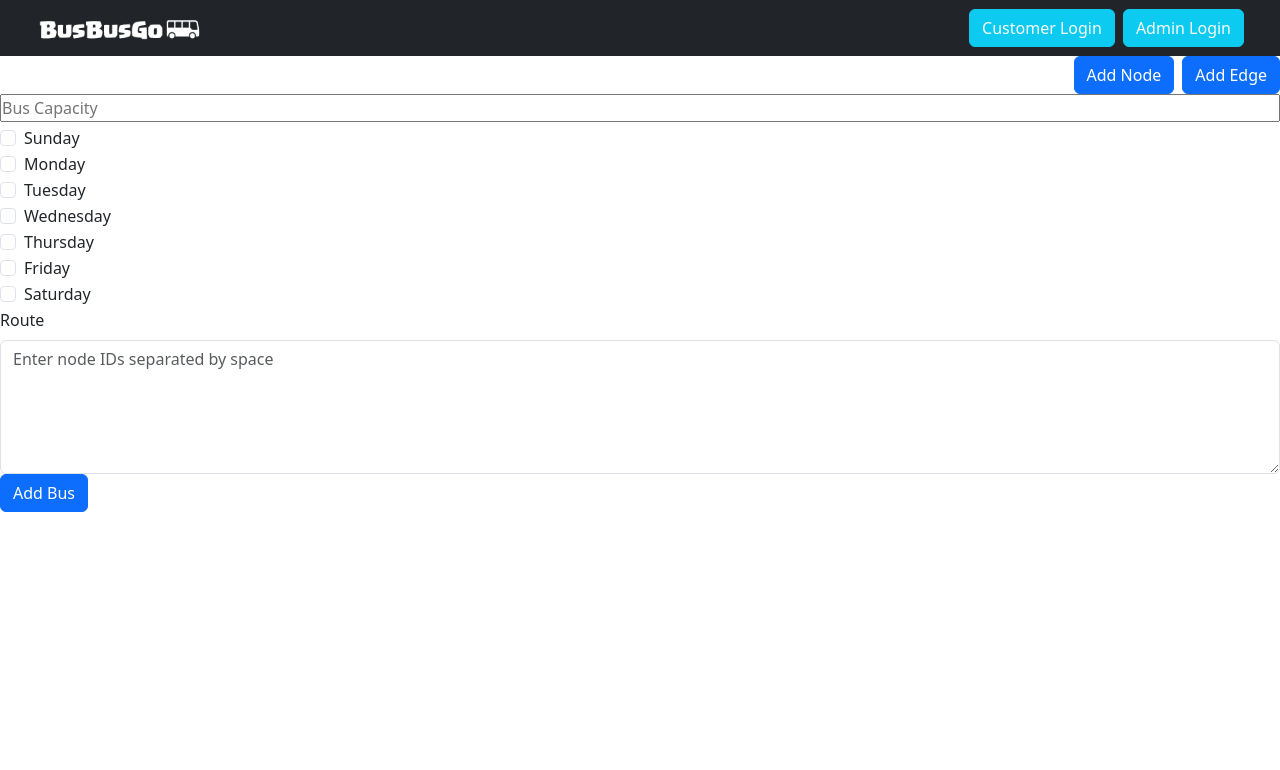
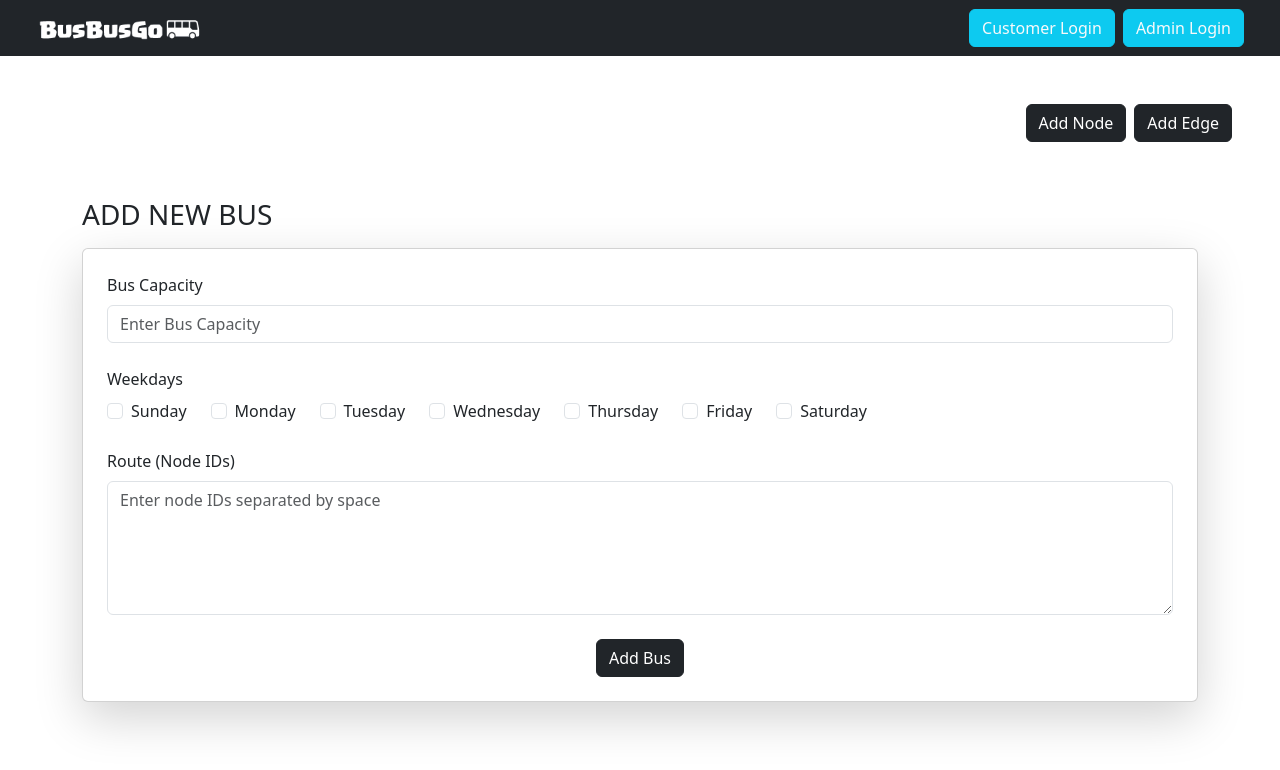
Before and after one commit to hasnain-cyber/busbusgo_frontend, a React (Create React App) app: page /adminDashboard in a window 1280 px wide. Shown: the top 770 px of the page. Built offline with nearby package versions, Linux system fonts and the light colour scheme.

Commit message:
improve ui

```diff
--- a/src/public/pages/AdminDashboard/AdminDashboard.js
+++ b/src/public/pages/AdminDashboard/AdminDashboard.js
@@ -1,6 +1,6 @@
 import React from 'react'
 import NavbarComponent from '../../../components/NavbarComponent/NavbarComponent'
-import { Button, Form } from 'react-bootstrap'
+import { Button, Form, Card, Container } from 'react-bootstrap'
 import { addNode, addEdge, addBus } from '../../../handlers/adminHandler'
 import { weekDays } from '../../../utils'
 
@@ -51,6 +51,7 @@ export default function AdminDashboard() {
 
         try {
             const response = await addBus(busCapacity, selectedDays, nodeIds);
+            alert("Bus added successfully");
             console.log("🚀 ~ file: AdminDashboard.js:10 ~ handleClickSubmitButton ~ response:", response)
         } catch (err) {
             console.log(err);
@@ -60,18 +61,31 @@ export default function AdminDashboard() {
     return (
         <>
             <NavbarComponent />
-            <div className='d-flex justify-content-end gap-2'>
-                <Button onClick={handleClickAddNode}>Add Node</Button>
-                <Button onClick={handleClickAddEdge}>Add Edge</Button>
+            <div className='d-flex justify-content-end gap-2 p-5'>
+                <Button variant='dark' onClick={handleClickAddNode}>Add Node</Button>
+                <Button variant='dark' onClick={handleClickAddEdge}>Add Edge</Button>
             </div>
 
-            {/* add bus section */}
-            <div className='d-flex flex-column gap-1'>
-                <input type="number" placeholder="Bus Capacity" onChange={(e) => setBusCapacity(e.target.value)} />
-                <Form>
+            <Container className='mt-2'>
+
+                <h1 className='fs-3 mb-3 text-uppercase'>Add new bus</h1>
+                <Card className='p-4 shadow-lg gap-4'>
+                    <Form.Group controlId="busCapacity">
+                        <Form.Label>Bus Capacity</Form.Label>
+                        <input
+                            type="number"
+                            className='form-control'
+                            placeholder="Enter Bus Capacity"
+                            onChange={(e) => setBusCapacity(e.target.value)}
+                        />
+                    </Form.Group>
+
+                    <Form.Group controlId="selectedDays">
+                        <Form.Label>Weekdays</Form.Label>
+                        <div className="d-flex gap-4">
                             {weekDays.map((day) => (
+                                <div key={day.name} className="mr-3">
                                     <Form.Check
-                            key={day.name}
                                         type="checkbox"
                                         id={day.name}
                                         label={day.name}
@@ -79,24 +93,31 @@ export default function AdminDashboard() {
                                         checked={(selectedDays & day.value) === day.value} // Check if the bit is set
                                         onChange={handleDayChange}
                                     />
+                                </div>
                             ))}
-                </Form>
                         </div>
+                    </Form.Group>
 
                     <Form.Group controlId="nodeIds">
-                <Form.Label>Route</Form.Label>
+                        <Form.Label>Route (Node IDs)</Form.Label>
                         <Form.Control
                             as="textarea"
                             rows={5}
+                            className='form-control'
                             placeholder="Enter node IDs separated by space"
                             value={nodeIds}
                             onChange={handleTextareaChange}
                         />
                     </Form.Group>
 
-            <Button variant="primary" onClick={handleClickSubmitButton}>
+                    <div className='d-flex justify-content-center'>
+                        <Button variant="dark" onClick={handleClickSubmitButton}>
                             Add Bus
                         </Button>
+                    </div>
+                </Card>
+
+            </Container>
         </>
     )
 }
--- a/src/public/pages/CustomerDashboard/CustomerDashboard.js
+++ b/src/public/pages/CustomerDashboard/CustomerDashboard.js
@@ -59,7 +59,7 @@ const AvailableBus = (bus, start_node_id, end_node_id, customer_id) => {
     const { occupied_seats, capacity, _id } = bus;
     const n_occupied_seats = occupied_seats.filter(seat => seat).length;
 
-    const occupied_percentage = (n_occupied_seats / capacity) * 100;
+    const occupied_percentage = Math.floor((n_occupied_seats / capacity) * 100);
     let bus_color = 'success';
     if (occupied_percentage > 60) bus_color = 'warning';
     if (occupied_percentage > 90) bus_color = 'danger';
@@ -74,6 +74,7 @@ const AvailableBus = (bus, start_node_id, end_node_id, customer_id) => {
 
         try {
             const response = await bookSeat(customer_id, _id, seat_number, start_node_id, end_node_id);
+            alert("Seat booked successfully");
             console.log("🚀 ~ file: AdminDashboard.js:10 ~ handleClickBookButton ~ response:", response)
         } catch (err) {
             console.log(err);
@@ -106,6 +107,7 @@ const MyBooking = (booking, customer_token) => {
 
         try {
             const response = await cancelSeat(customer_token, _id);
+            alert("Seat cancelled successfully");
             console.log("🚀 ~ file: AdminDashboard.js:10 ~ handleClickBookButton ~ response:", response)
         } catch (err) {
             console.log(err);
--- a/src/public/pages/LandingPage/LandingPage.js
+++ b/src/public/pages/LandingPage/LandingPage.js
@@ -1,15 +1,22 @@
 import React from 'react'
 import NavbarComponent from '../../../components/NavbarComponent/NavbarComponent'
 import { Container } from 'react-bootstrap'
+import bgImage from './background.jpg'
 
 export default function LandingPage() {
     return (
         <>
             <NavbarComponent />
-            {/* main body with only busbusgo header image in the center of the screen with size 100 vh */}
-            <Container className='d-flex justify-content-center align-items-center' style={{ height: '100vh' }}>
-                <img src='/header.png' alt='busbusgo logo' />
-            </Container>
+            {/* set background.jpg in background */}
+            <div style={{ backgroundImage: `url(${bgImage})`, backgroundSize: 'cover' }}>
+            <Container className='d-flex justify-content-center align-items-center flex-column' style={{ height: '100vh' }}>
+                {/* color burn to make image black */}
+                <img src='/header.png' alt='busbusgo logo' style={{ filter: 'brightness(0) invert(1)'}} className='shadow-sm'/>
+                <p className='text-center text-light lead' style={{ fontSize: '2rem' }}>MoveInSync</p>
+
+                </Container>
+            </div>
+
 
         </>
     )
```
Also changed, not shown: src/public/pages/LandingPage/background.jpg (added). Lines whose indentation alone changed are shown as unchanged.
